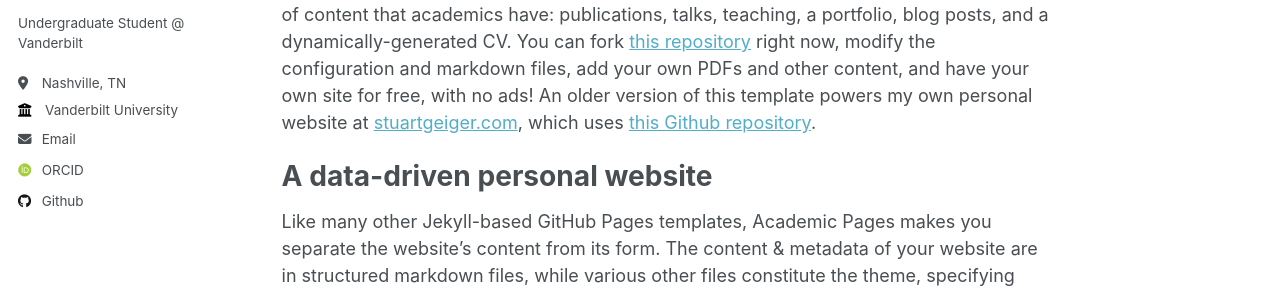
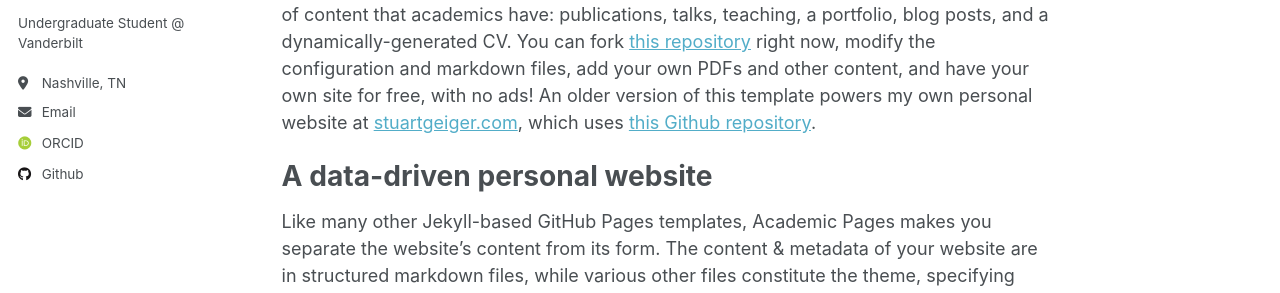
Before and after one commit to seratsaad/seratsaad.github.io, a Jekyll site: the page built from _pages/about.md, in a window 1280 px wide. Shown: the part 310-603 px from the top of the page. Built offline with Jekyll 4.4.1, drawn with Linux system fonts in a browser that asks for light colours; some web fonts are replaced.

Commit message:
Update _config.yml

```diff
--- a/_config.yml
+++ b/_config.yml
@@ -26,7 +26,7 @@
   pronouns         : # example: "she/her"
   bio              : "Undergraduate Student @ Vanderbilt"
   location         : "Nashville, TN"
-  employer         : "Vanderbilt University"
+  employer         : #"Vanderbilt University"
   uri              : # URL
   email            : "seratmahmudsaad (at) gmail (dot) com"
 
```
